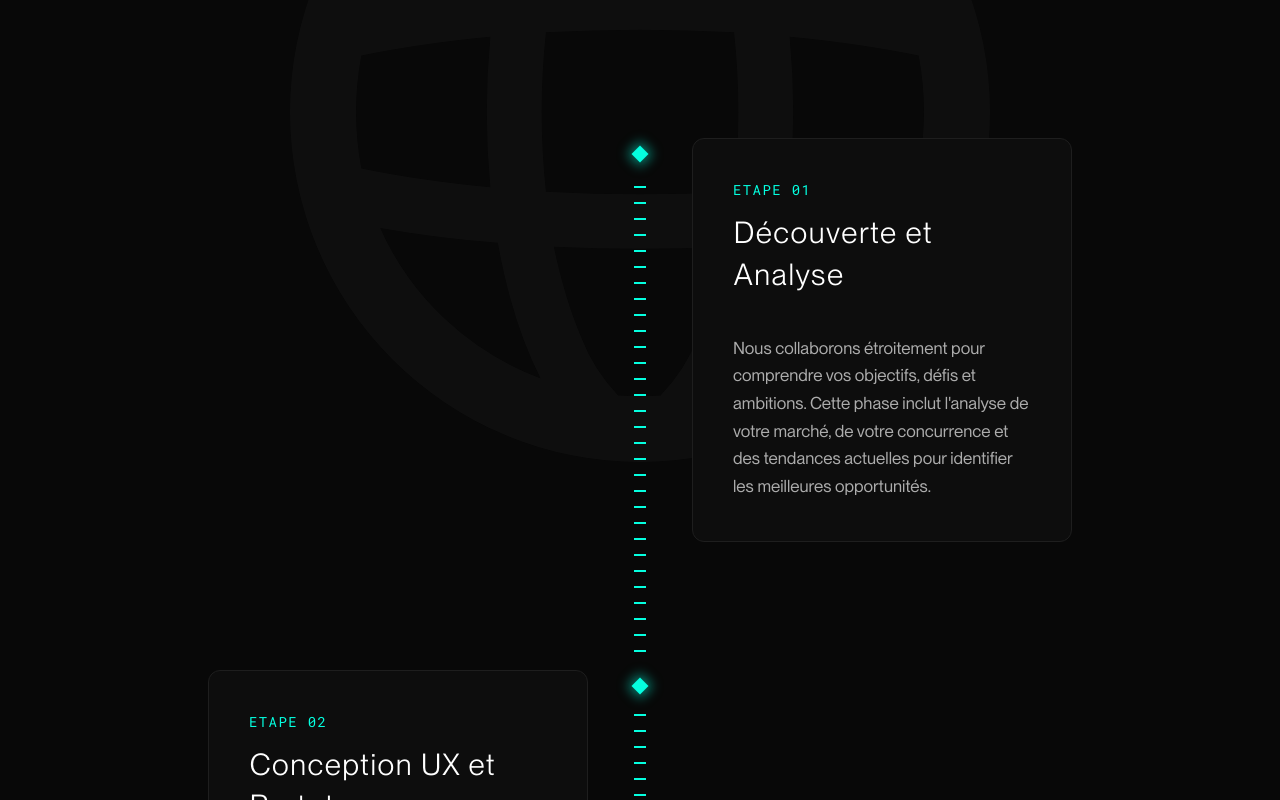
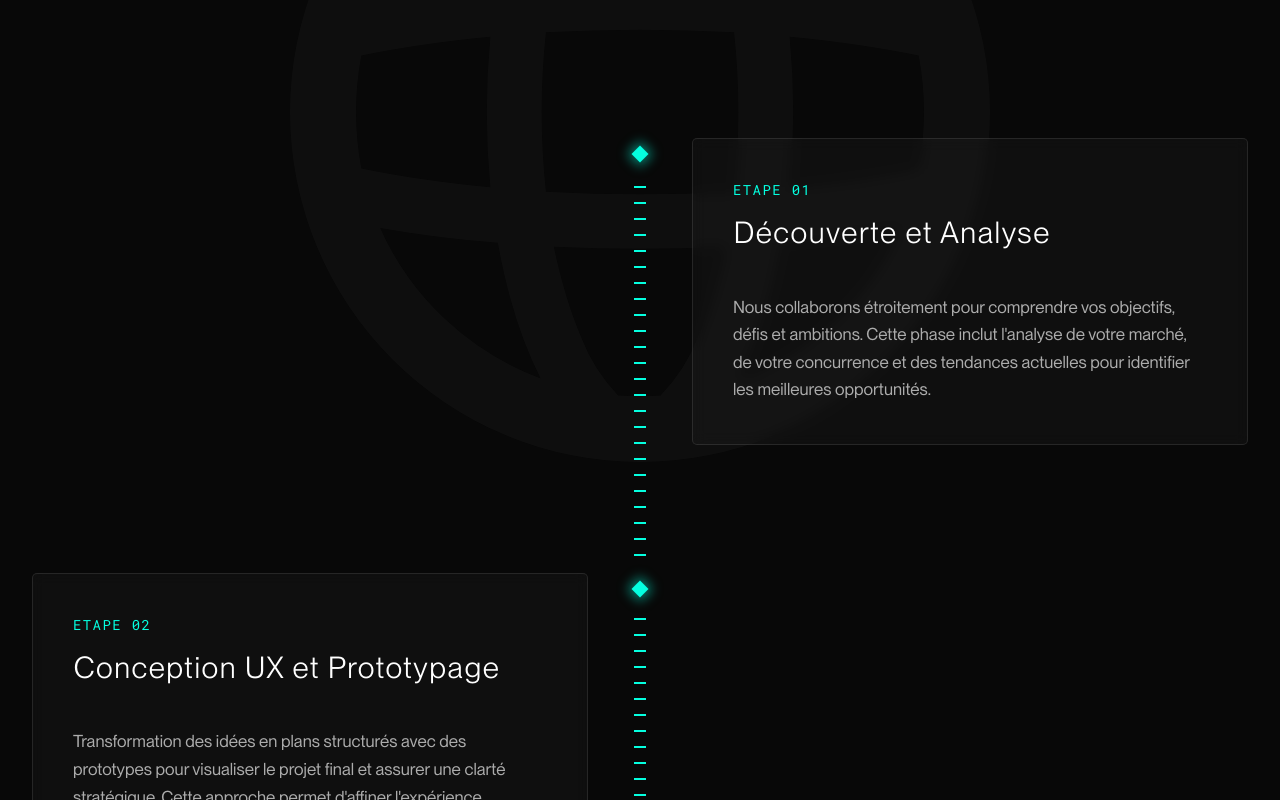
Before and after one commit to karandeep4423/numispark-new, a Next.js app: page / in a window 1280 px wide. Shown: the part 5300-6100 px from the top of the page. Built offline with nearby package versions, Linux system fonts and the light colour scheme.

Commit message:
style: update styling for ProcessTimelineSection card for improved aesthetics and responsiveness

```diff
--- a/components/sections/ProcessTimelineSection.tsx
+++ b/components/sections/ProcessTimelineSection.tsx
@@ -155,7 +155,7 @@ export default function ProcessTimelineSection({
 
             const card = (
               <div
-                className={`w-full max-w-95 bg-[#0D0D0D] border border-[#1E1E1E] rounded-xl p-10 transition-all duration-700 ${
+                className={`w-full max-w-150 rounded-[5px] border border-white/10 bg-[rgba(80,80,80,0.10)] backdrop-blur-[7px] p-10 transition-all duration-700 ${
                   isActive ? "opacity-100" : "opacity-20"
                 }`}
               >
```
